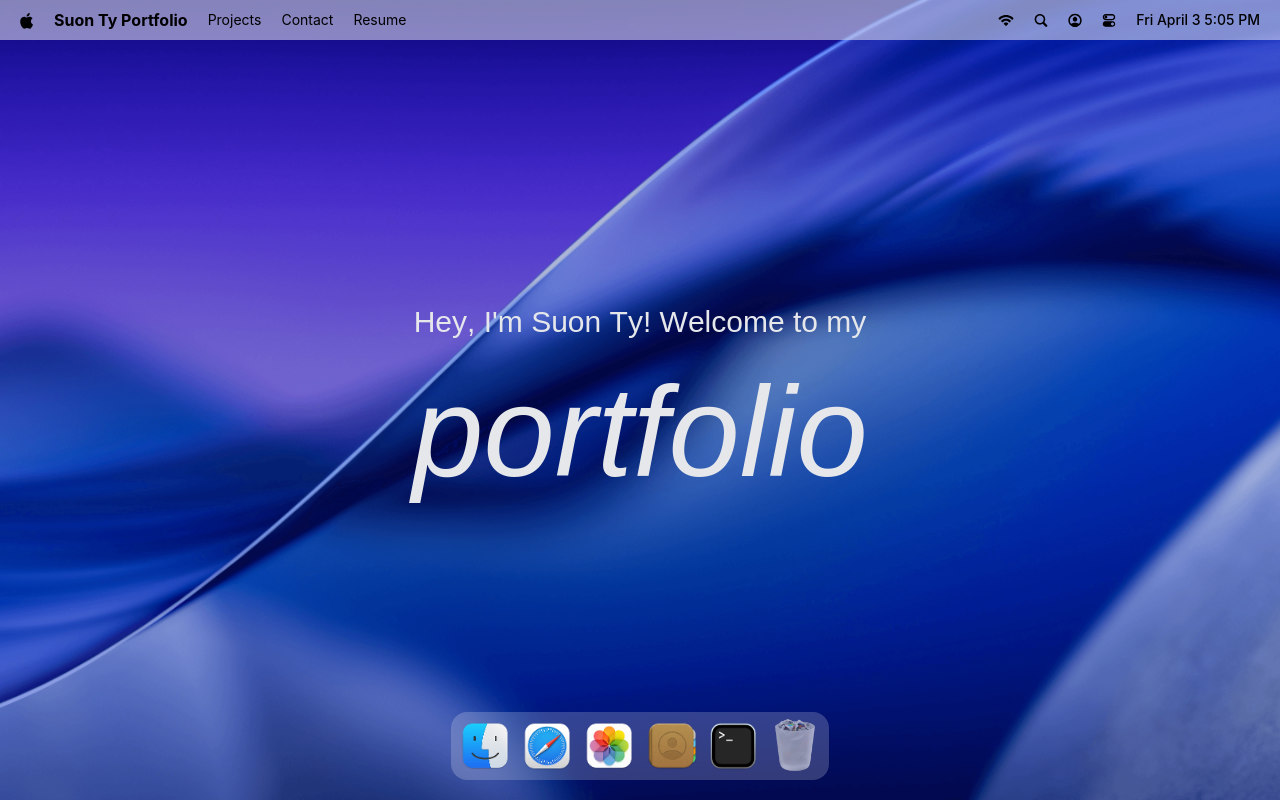
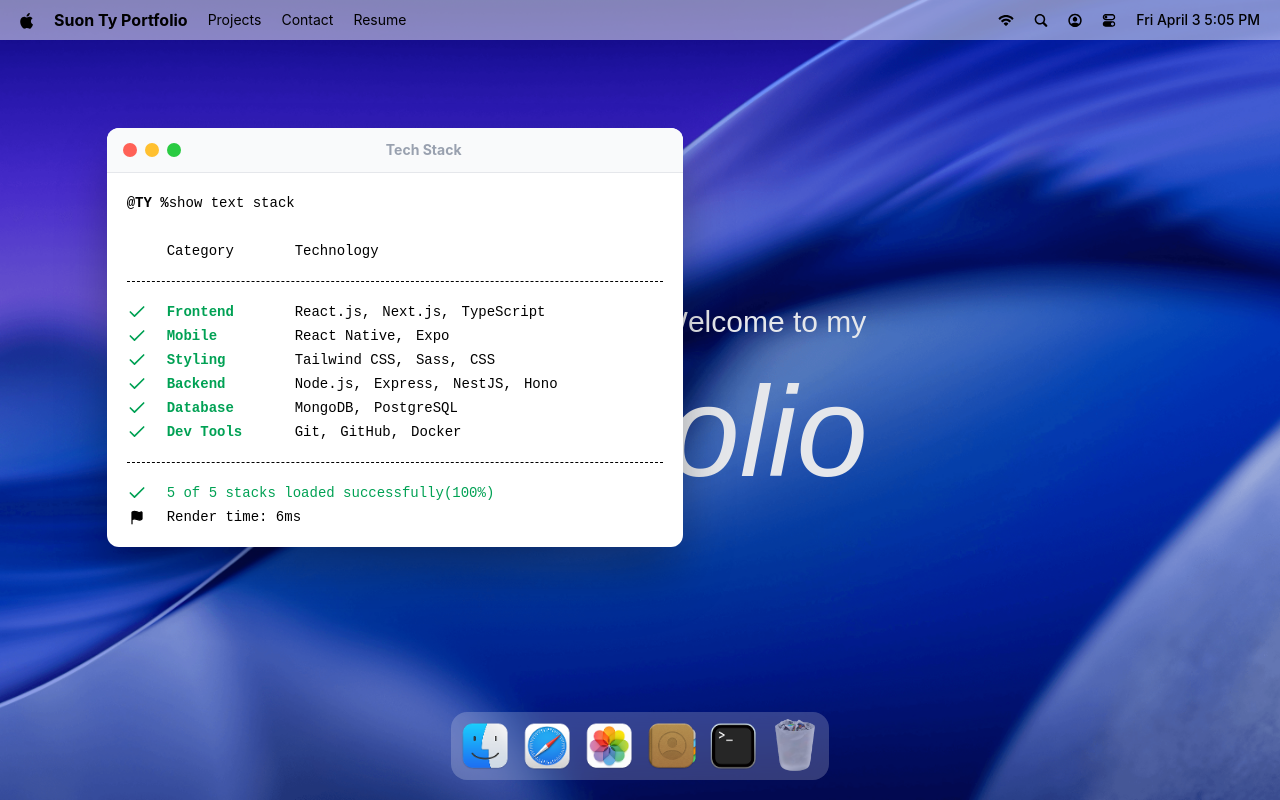
Before and after one commit to DEV-TYY/MacOS_Portfolio, a React (Vite) app: page / in a window 1280 px wide. Both pictures are taken after a click on the button 733 px from the left and 746 px from the top of the page. Built offline with nearby package versions, Linux system fonts and the light colour scheme; a web font is replaced by a local one.

Commit message:
Make skills

```diff
--- a/package.json
+++ b/package.json
@@ -13,7 +13,7 @@
     "@gsap/react": "^2.1.2",
     "@tailwindcss/vite": "^4.2.2",
     "dayjs": "^1.11.20",
-    "gsap": "^3.14.2",
+    "gsap": "^3.15.0",
     "immer": "^11.1.4",
     "lucide-react": "^1.7.0",
     "react": "^19.2.4",
--- a/src/App.tsx
+++ b/src/App.tsx
@@ -1,13 +1,18 @@
-import { Navbar, Welcome, Dock } from "#components"
+import { Navbar, Welcome, Dock } from "#components";
+import gsap from "gsap";
+import { Draggable } from "gsap/Draggable";
+import { Terminal } from "#windows";
+gsap.registerPlugin(Draggable);
 
 function App() {
-
 
   return (
    <main>
        <Navbar/>
        <Welcome/>
        <Dock/>
+
+       <Terminal />
    </main>
   )
 }
--- /dev/null
+++ b/src/components/WindowControls.jsx
@@ -0,0 +1,14 @@
+import useWindowStore from "#store/window"
+
+const WindowControls = ({ target }) => {
+  const { closeWindow } = useWindowStore();
+  return (
+    <div id="window-controls">
+      <div className="close" onClick={() => closeWindow(target)}/>
+      <div className="minimize"/>
+      <div className="maximize"/>
+    </div>
+  )
+}
+
+export default WindowControls;
--- a/src/components/index.js
+++ b/src/components/index.js
@@ -1,5 +1,7 @@
 import Navbar  from "#components/Navbar.jsx"
 import Welcome from "#components/Welcome.jsx"
 import Dock from "#components/Dock.jsx"
+import WindowControls from "#components/WindowControls.jsx"
 
-export { Navbar, Welcome, Dock }
+
+export { Navbar, Welcome, Dock, WindowControls }
--- /dev/null
+++ b/src/hoc/WindowWrapper.jsx
@@ -0,0 +1,58 @@
+import useWindowStore from "#store/window.js";
+import { useGSAP } from "@gsap/react";
+import { useLayoutEffect, useRef } from "react";
+import gsap from "gsap";
+import { Draggable } from "gsap/Draggable";
+
+
+const WindowWrapper = (Component, windowKey) => {
+  const Wrapped = (props) => {
+    const { focusWindow, windows } = useWindowStore();
+    const { isOpen, zIndex } = windows[windowKey];
+    const ref = useRef(null);
+
+    useGSAP(() => {
+      const el = ref.current;
+      if(!el || !isOpen) return;
+
+      el.style.display = "block";
+
+      gsap.fromTo(
+        el,
+        { scale: 0.8, opacity: 0, y: 40},
+        { scale: 1, opacity: 1, y: 0, duration: 0.2, ease: "power3.out"},
+      )
+
+    }, [isOpen]);
+
+    useGSAP(() => {
+      const el = ref.current;
+      if (!el) return;
+
+    const [instance] =  Draggable.create(el, { onPress: () => focusWindow
+        (windowKey)});
+    return () => instance.kill();
+    }, []);
+
+    useLayoutEffect(() => {
+      const el = ref.current;
+      if(!el) return;
+      el.style.display = isOpen ? "block" : "none";
+    }, [isOpen]);
+
+    return (<section
+       id={windowKey}
+       ref={ref}
+       style={{ zIndex}}
+       className="absolute">
+        <Component {... props} />
+    </section>
+    );
+  };
+
+  Wrapped.displayName = `WindowWrapper(${Component.displayName || Component.name || "Component"})`;
+  return Wrapped;
+  return <div>WindowWrapper</div>;
+};
+
+export default WindowWrapper;
--- /dev/null
+++ b/src/windows/Terminal.jsx
@@ -0,0 +1,62 @@
+import React from 'react'
+import WindowWrapper from '#hoc/WindowWrapper';
+import { techStack } from '#constants';
+import { Check, Flag } from "lucide-react";
+import WindowControls from '#components/WindowControls';
+
+
+const Terminal = () => {
+    return(
+        <>
+            <div id="window-header">
+                <WindowControls target="terminal"/>
+                <h2>Tech Stack</h2>
+            </div>
+
+            <div className='techstack'>
+                <p>
+                    <span className='font-bold'>@TY %</span>
+                    show text stack
+                </p>
+
+                <div className='label'>
+                    <p className='w-32'>Category</p>
+                    <p>Technology</p>
+                </div>
+
+                <ul className="content">
+                    {techStack.map(({ category, items }) => (
+                        <li key={category} className="flex items-center">
+                        <Check className="check" size={20} />
+                        <h3>{category}</h3>
+                            <ul>
+                                {items.map((item, i) => (
+                                <li key={i}>
+                                    {item}
+                                    { i < items.length - 1 ? "," : ""}
+                                </li>
+                                ))}
+                            </ul>
+                        </li>
+                    ))}
+                </ul>
+
+                <div className='footnote'>
+                    <p>
+                        <Check size={20} /> 5 of 5 stacks loaded successfully(100%)
+                    </p>
+
+                    <p className='text-black'>
+                        <Flag size={15} fill="black"/>
+                        Render time: 6ms
+                    </p>
+
+                </div>
+            </div>
+        </>
+    );
+}
+
+const TerminalWindow = WindowWrapper(Terminal, "terminal");
+
+export default TerminalWindow;
--- /dev/null
+++ b/src/windows/index.js
@@ -0,0 +1,3 @@
+import Terminal from "#windows/Terminal.jsx";
+
+export { Terminal };
```
Also changed, not shown: 1 other file (tests, documents, lock files or other folders).
